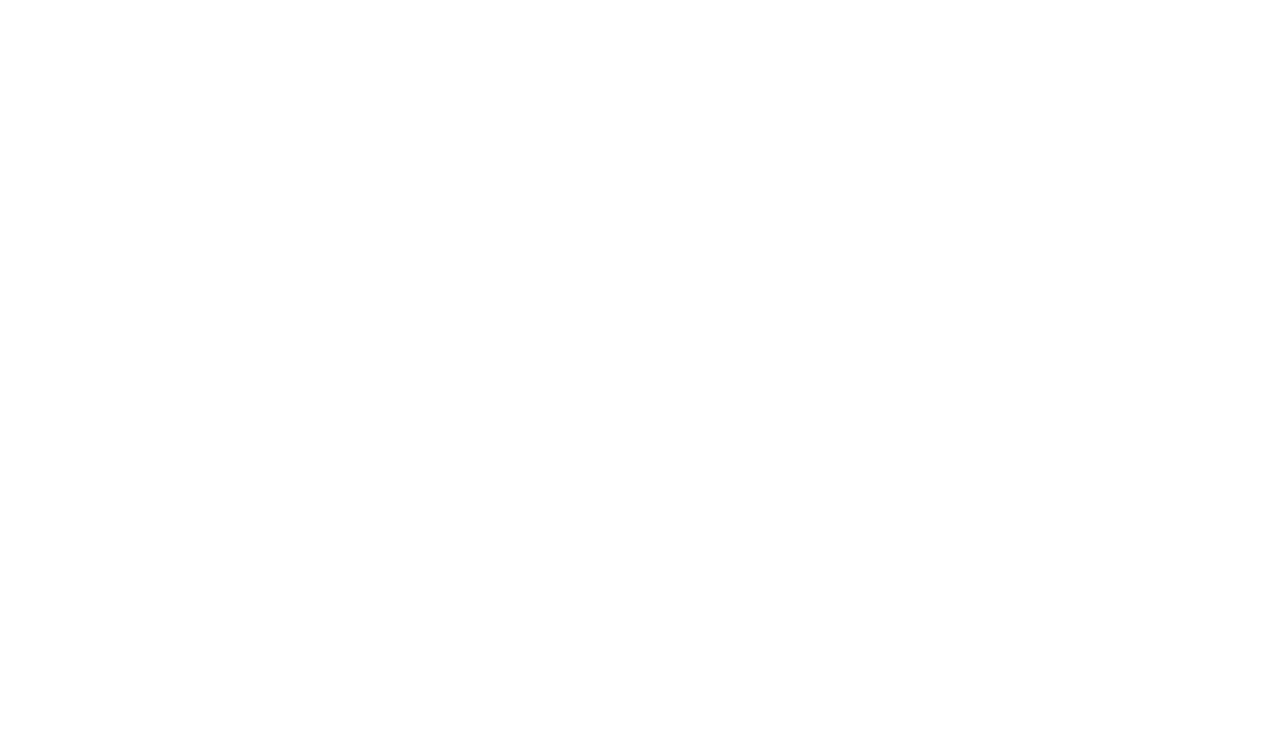
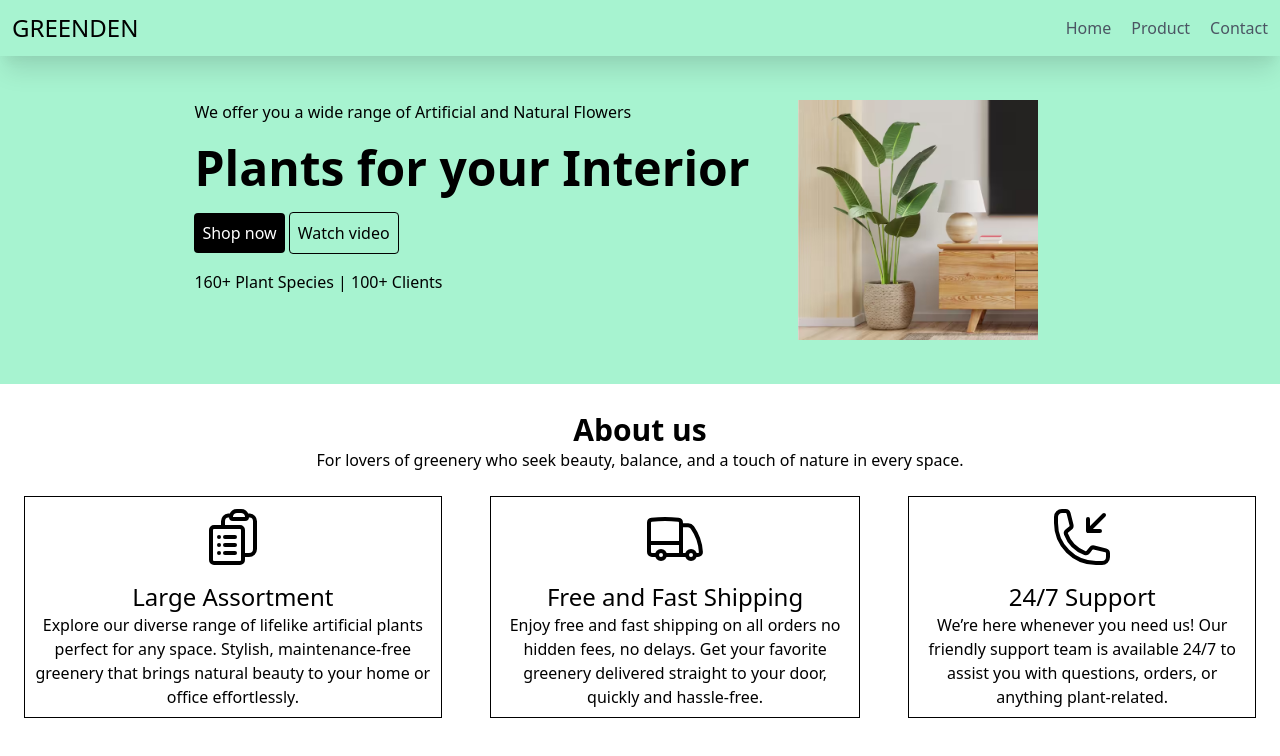
Before and after one commit to merin-frango/greenden, a plain HTML site: page index.html in a window 1280 px wide. Drawn offline with nearby package versions, Linux system fonts and the light colour scheme.

Commit message:
updated the About Us section

```diff
--- a/index.html
+++ b/index.html
@@ -1,11 +1,96 @@
 <!DOCTYPE html>
 <html lang="en">
+
 <head>
     <meta charset="UTF-8">
     <meta name="viewport" content="width=device-width, initial-scale=1.0">
     <title>Greenden</title>
+    <!-- Tailwind CSS -->
+    <link rel="stylesheet" href="https://cdn.jsdelivr.net/npm/tailwindcss@2.2.19/dist/tailwind.min.css">
 </head>
+
 <body>
 
+    <!-- Navbar -->
+    <div class="bg-green-200 p-3 flex items-center justify-between shadow-xl sticky top-0">
+        <h1 class="text-2xl">GREENDEN</h1>
+
+        <svg xmlns="http://www.w3.org/2000/svg" fill="none" viewBox="0 0 24 24" stroke-width="1.5" stroke="currentColor"
+            class="w-6 md:hidden">
+            <path stroke-linecap="round" stroke-linejoin="round" d="M3.75 6.75h16.5M3.75 12h16.5m-16.5 5.25h16.5" />
+        </svg>
+
+        <ul class="flex gap-5 text-gray-600 hidden md:flex">
+            <li>
+                <a class="hover:underline hover:text-black" href="#">Home</a>
+            </li>
+            <li>
+                <a class="hover:underline hover:text-black" href="#">Product</a>
+            </li>
+            <li>
+                <a class="hover:underline hover:text-black" href="#">Contact</a>
+            </li>
+        </ul>
+    </div>
+
+    <!-- Header section -->
+    <div class="bg-green-200 py-11 px-7 flex justify-center">
+        <div>
+            <p class="mb-5 text-xs md:text-base">We offer you a wide range of Artificial and Natural Flowers</p>
+            <h2 class="text-3xl font-bold mb-5 md:text-5xl">Plants for your Interior</h2>
+            <div>
+                <button class="bg-black text-white rounded p-2">Shop now</button>
+                <button class="border border-black p-2 rounded ">Watch video</button>
+            </div>
+            <p class="mt-4 text-xs md:text-base">160+ Plant Species | 100+ Clients</p>
+        </div>
+
+        <div class="hidden md:block px-12">
+            <img src="./images/header-img.avif" alt="Header Image" class="w-60">
+        </div>
+    </div>
+
+    <!-- About us -->
+    <div class="text-center mt-7">
+        <h1 class="text-3xl font-bold">About us</h1>
+        <p>For lovers of greenery who seek beauty, balance, and a touch of nature in every space.</p>
+
+        <div class="md:flex">
+            <div class="border border-black p-2 m-6">
+                <svg xmlns="http://www.w3.org/2000/svg" fill="none" viewBox="0 0 24 24" stroke-width="1.5"
+                    stroke="currentColor" class="w-16 inline pb-3">
+                    <path stroke-linecap="round" stroke-linejoin="round"
+                        d="M9 12h3.75M9 15h3.75M9 18h3.75m3 .75H18a2.25 2.25 0 0 0 2.25-2.25V6.108c0-1.135-.845-2.098-1.976-2.192a48.424 48.424 0 0 0-1.123-.08m-5.801 0c-.065.21-.1.433-.1.664 0 .414.336.75.75.75h4.5a.75.75 0 0 0 .75-.75 2.25 2.25 0 0 0-.1-.664m-5.8 0A2.251 2.251 0 0 1 13.5 2.25H15c1.012 0 1.867.668 2.15 1.586m-5.8 0c-.376.023-.75.05-1.124.08C9.095 4.01 8.25 4.973 8.25 6.108V8.25m0 0H4.875c-.621 0-1.125.504-1.125 1.125v11.25c0 .621.504 1.125 1.125 1.125h9.75c.621 0 1.125-.504 1.125-1.125V9.375c0-.621-.504-1.125-1.125-1.125H8.25ZM6.75 12h.008v.008H6.75V12Zm0 3h.008v.008H6.75V15Zm0 3h.008v.008H6.75V18Z" />
+                </svg>
+                <h2 class="text-2xl font-medium">Large Assortment</h2>
+                <p>Explore our diverse range of lifelike artificial plants perfect for any space. Stylish,
+                    maintenance-free greenery that brings natural beauty to your home or office effortlessly.</p>
+            </div>
+
+            <div class="border border-black p-2 m-6">
+                <svg xmlns="http://www.w3.org/2000/svg" fill="none" viewBox="0 0 24 24" stroke-width="1.5"
+                    stroke="currentColor" class="w-16 inline pb-3">
+                    <path stroke-linecap="round" stroke-linejoin="round"
+                        d="M8.25 18.75a1.5 1.5 0 0 1-3 0m3 0a1.5 1.5 0 0 0-3 0m3 0h6m-9 0H3.375a1.125 1.125 0 0 1-1.125-1.125V14.25m17.25 4.5a1.5 1.5 0 0 1-3 0m3 0a1.5 1.5 0 0 0-3 0m3 0h1.125c.621 0 1.129-.504 1.09-1.124a17.902 17.902 0 0 0-3.213-9.193 2.056 2.056 0 0 0-1.58-.86H14.25M16.5 18.75h-2.25m0-11.177v-.958c0-.568-.422-1.048-.987-1.106a48.554 48.554 0 0 0-10.026 0 1.106 1.106 0 0 0-.987 1.106v7.635m12-6.677v6.677m0 4.5v-4.5m0 0h-12" />
+                </svg>
+                <h2 class="text-2xl font-medium">Free and Fast Shipping</h2>
+                <p>Enjoy free and fast shipping on all orders no hidden fees, no delays. Get your favorite greenery
+                    delivered straight to your door, quickly and hassle-free.</p>
+            </div>
+
+            <div class="border border-black p-2 m-6">
+                <svg xmlns="http://www.w3.org/2000/svg" fill="none" viewBox="0 0 24 24" stroke-width="1.5"
+                    stroke="currentColor" class="w-16 inline pb-3">
+                    <path stroke-linecap="round" stroke-linejoin="round"
+                        d="M14.25 9.75v-4.5m0 4.5h4.5m-4.5 0 6-6m-3 18c-8.284 0-15-6.716-15-15V4.5A2.25 2.25 0 0 1 4.5 2.25h1.372c.516 0 .966.351 1.091.852l1.106 4.423c.11.44-.054.902-.417 1.173l-1.293.97a1.062 1.062 0 0 0-.38 1.21 12.035 12.035 0 0 0 7.143 7.143c.441.162.928-.004 1.21-.38l.97-1.293a1.125 1.125 0 0 1 1.173-.417l4.423 1.106c.5.125.852.575.852 1.091V19.5a2.25 2.25 0 0 1-2.25 2.25h-2.25Z" />
+                </svg>
+                <h2 class="text-2xl font-medium">24/7 Support</h2>
+                <p>We’re here whenever you need us! Our friendly support team is available 24/7 to assist you with
+                    questions, orders, or anything plant-related.</p>
+            </div>
+        </div>
+    </div>
+
 </body>
+
 </html>
--- /dev/null
+++ b/tailwind.config.js
@@ -0,0 +1,8 @@
+/** @type {import('tailwindcss').Config} */
+module.exports = {
+  content: ["./*.html"],
+  theme: {
+    extend: {},
+  },
+  plugins: [],
+}
```
Also changed, not shown: images/header-img.avif (added).
